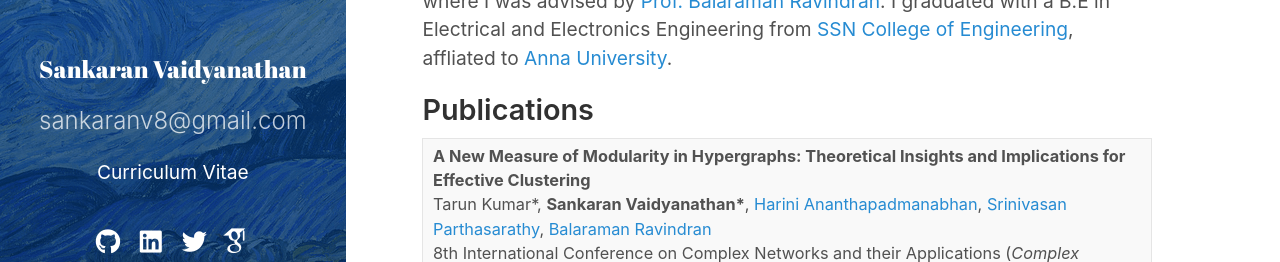
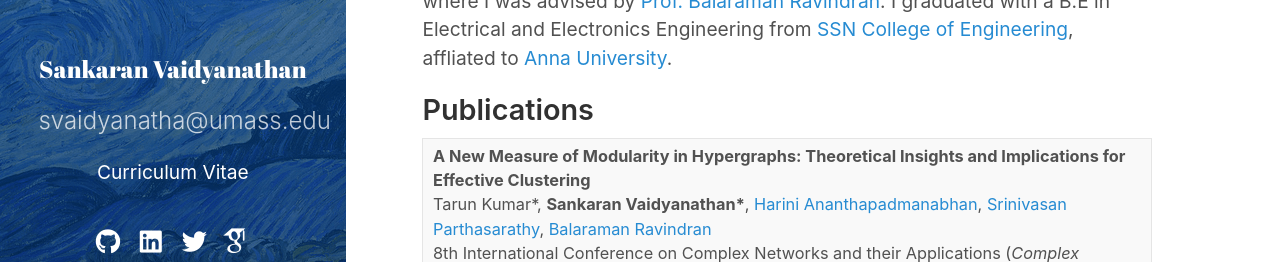
Before and after one commit to sankaranv/sankaranv.github.io, a Jekyll site: the page built from index.md, in a window 1280 px wide, cut to the strip 311-573 px from the top of the page. Built offline with Jekyll 4.4.1, drawn with Linux system fonts in a browser that asks for light colours; nearby versions of some CDN libraries; some web fonts are replaced; the list of posts is cut into pages by our own code.

Commit message:
Update _config.yml

```diff
--- a/_config.yml
+++ b/_config.yml
@@ -5,7 +5,7 @@ highlighter:      rouge
 # Setup
 title:            Sankaran Vaidyanathan
 tagline:          'Personal Webpage'
-description:      'sankaranv8@gmail.com'
+description:      'svaidyanatha@umass.edu'
 url:              https://sankaranv.github.io
 #baseurl:          '/hydeout'
                   # the optional subpath of your site, e.g. "/blog"
@@ -22,7 +22,7 @@ paginate:         1
 # paginate_path:    '/page:num'
                     # Or '/blog/page:num' if you want to move your index pages
 
-email:              svaidyanatha@cs.umass.edu
+email:              svaidyanatha@umass.edu
 scholar:            https://scholar.google.com/citations?user=DbeHYRcAAAAJ&hl=en
 github:
   repo:             https://github.com/sankaranv
```
